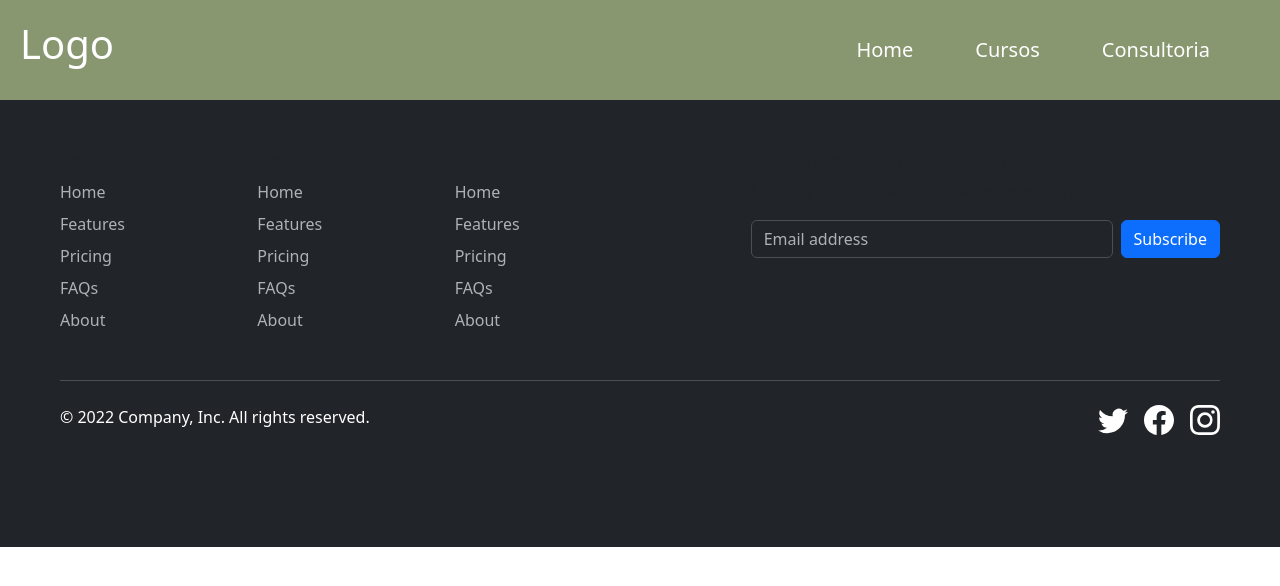
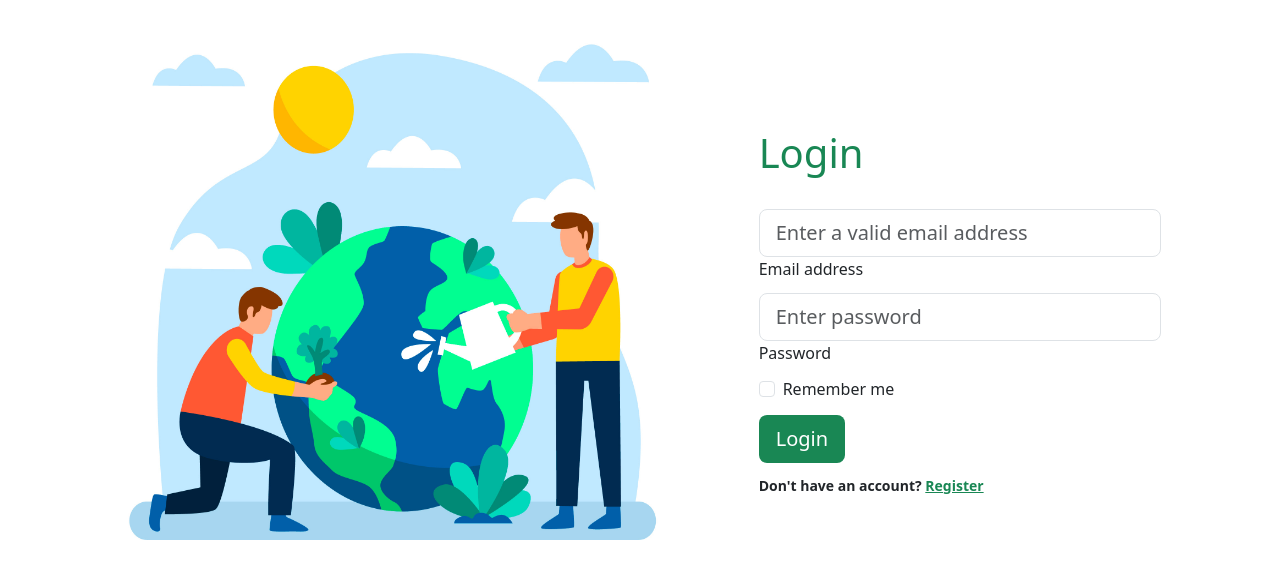
Before and after one commit to LuizFelipe33/ESG, a React (Create React App) app: page /login in a window 1280 px wide. Shown: the top 586 px of the page. Built offline with nearby package versions, Linux system fonts and the light colour scheme.

Commit message:
first commit

```diff
--- a/src/App.js
+++ b/src/App.js
@@ -1,21 +1,19 @@
 import { BrowserRouter, Route, Routes } from "react-router-dom";
-import Cabecalho from "./componentes/Cabecalho";
-import Rodape from "./componentes/Rodape";
 import Consultoria from "./paginas/Consultoria";
 import Cursos from "./paginas/Cursos";
 import Home from "./paginas/Home";
 import './assets/css/global.css'
+import Login from "./paginas/Login";
 
 const App = () => {
   return (
     <BrowserRouter>
-      <Cabecalho />
       <Routes>
         <Route path="/" element={<Home />} />
         <Route path="/cursos" element={<Cursos />} />
         <Route path="/consultoria" element={<Consultoria />} />
+        <Route path="/login" element={<Login/>} />
       </Routes>
-      <Rodape />
     </BrowserRouter>
   );
 }
--- a/src/assets/css/global.css
+++ b/src/assets/css/global.css
@@ -0,0 +1,10 @@
+.img{
+    width: 550px;
+}
+@media(max-width:1000px ){
+    .img{
+        width: 0px;
+        height: 0px;
+        visibility: hidden;
+    }
+}
--- a/src/assets/css/home.css
+++ b/src/assets/css/home.css
@@ -34,12 +34,12 @@
     flex-direction: column;
     width: 20%;
     margin-top: 200px;
-    color: white;
+    color: rgb(255, 255, 255);
     animation: taadaa 3s;
 }
 .cont2{
     width: 100%;
-    height: 800px;
+    height: 1100px;
 }
 img{
     width: 400px;
@@ -74,3 +74,8 @@
         margin-top: 20px;
     }
 }
+@media(max-width:992px ){
+    .cont2{
+        visibility: hidden;
+    }
+}
--- a/src/paginas/Cursos/index.js
+++ b/src/paginas/Cursos/index.js
@@ -1,9 +1,13 @@
+import Cabecalho from "../../componentes/Cabecalho";
 import CursoCard from "../../componentes/CursoCard";
+import Rodape from "../../componentes/Rodape";
 import { cursos } from "../../mocks/cursos";
 
 const Cursos = () => {
     return (
-        <div className="container text-center my-5">
+        <div>
+            <Cabecalho/>
+            <div className="container text-center my-5">
             <div className="row">
                 {
                     cursos.map((curso, indice) => {
@@ -20,6 +24,9 @@
                     })
                 }
             </div>
+
+        </div>
+        <Rodape/>
         </div>
     )
 }
--- a/src/paginas/Home/index.js
+++ b/src/paginas/Home/index.js
@@ -1,10 +1,13 @@
 import '../../assets/css/home.css'
 import imagem from '../../assets/arvore.png'
 import Cursos from '../Cursos';
+import Cabecalho from '../../componentes/Cabecalho';
+import Rodape from '../../componentes/Rodape';
 
 const Home = () => {
     return (
         <div className='cont'>
+             <Cabecalho/>
             <div className='contmain'>
                 <div className='contesg'>
                     <h1 className='nomeesg'>ESG</h1>
@@ -25,6 +28,7 @@
             <div className='cont2'>
                 <Cursos/>
             </div>
+            <Rodape/>
         </div>
 
     )
--- /dev/null
+++ b/src/paginas/Login/index.js
@@ -0,0 +1,76 @@
+import '../../assets/css/global.css'
+import logo from '../../assets/vetor.jpg'
+import { useEffect, useState } from 'react'
+const Login = () =>{
+
+    const [nome, setNome] = useState("")
+    const [senha, setSenha] = useState("")
+
+    useEffect(() => {
+        console.log(nome)
+    }, [nome, senha])
+
+    return(
+        <section class="vh-100 back">
+            <div class="container-fluid h-custom">
+                <div class="row d-flex justify-content-center align-items-center h-100">
+                    <div class="col-md-10 col-lg-6 col-xl-5">
+                        <img src={logo} alt="Sample image" className='img'/>
+                    </div>
+                    <div class="col-md-8 col-lg-6 col-xl-4 offset-xl-1 ">
+                        <form>
+                            <div class="divider d-flex align-items-center my-4">
+                                <h1 className='text-success'>Login</h1>
+                            </div>
+
+                            <div class="form-outline mb-1">
+                                <input type="email"
+                                id="form3Example3"
+                                class="form-control form-control-lg"
+                                placeholder="Enter a valid email address"
+                                onKeyUp={(event) => {
+                                    setNome(event.target.value)
+                                }}
+                                />
+                                <label class="form-label" for="form3Example3">Email address</label>
+                            </div>
+
+                            <div class="form-outline mb-1">
+                                <input type="password"
+                                id="form3Example4"
+                                class="form-control form-control-lg"
+                                placeholder="Enter password"
+                                onKeyUp={(event) => {
+                                    setSenha(event.target.value)
+                                }} />
+                                <label class="form-label" for="form3Example4">Password</label>
+                            </div>
+
+                            <div class="d-flex justify-content-between align-items-center">
+                                <div class="form-check">
+                                <input class="form-check-input" type="checkbox" value="" id="form2Example3" />
+                                <label class="form-check-label" for="form2Example3">
+                                    Remember me
+                                </label>
+                                </div>
+                            </div>
+                            <div class="text-center text-lg-start mt-1 pt-2">
+                                <button
+                                type="button"
+                                class="btn bg-success btn-lg text-white"
+                                onClick={() => {
+
+                                }}
+                                >Login</button>
+                                <p class="small fw-bold mt-2 pt-1 mb-0">Don't have an account? <a href="#!"
+                                    class="text-success">Register</a></p>
+                            </div>
+                        </form>
+                    </div>
+                </div>
+            </div>
+
+    </section>
+    )
+}
+export default Login
```
Also changed, not shown: src/assets/vetor.jpg (added).
